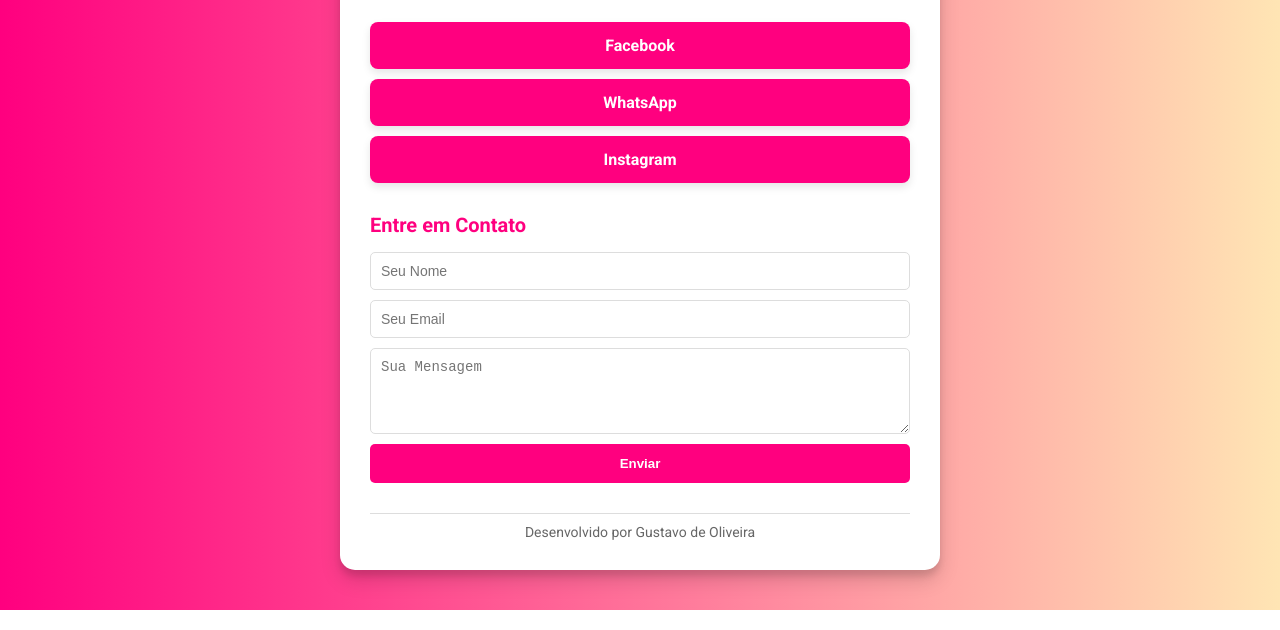
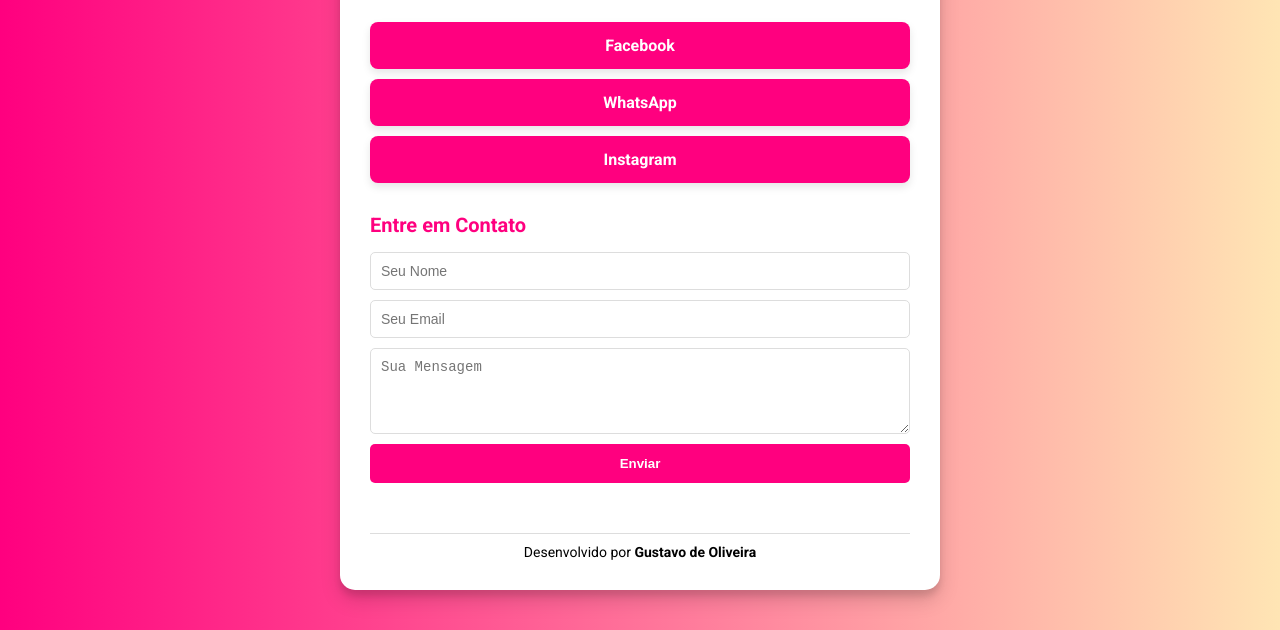
Before and after one commit to gustxsw/andressa_bio, a plain HTML site: page index.html in a window 1280 px wide. Shown: the part 271-901 px from the top of the page. Drawn offline with nearby package versions, Linux system fonts and the light colour scheme.

Commit message:
desenvolvedor

```diff
--- a/css/styles.css
+++ b/css/styles.css
@@ -145,6 +145,7 @@ body {
     border-radius: 5px;
     cursor: pointer;
     transition: background-color 0.3s, transform 0.2s ease;
+    margin-bottom: 20px;
 }
 
 .contact-form button:hover {
@@ -161,10 +162,24 @@ body {
 .footer {
     margin-top: 30px;
     font-size: 14px;
-    color: var(--secondary-color);
+    color: #000000; /* Deixa o texto branco */
     border-top: 1px solid #ddd;
     padding-top: 10px;
+    text-align: center;
 }
+
+.footer a {
+    color: #000000; /* Deixa o link preto */
+    text-decoration: none; /* Remove o sublinhado */
+    font-size: 14px; /* Ajusta o tamanho do texto */
+    font-weight: bold;
+    transition: color 0.3s ease;
+}
+
+.footer a:hover {
+    color: var(--button-hover-color); /* Cor ao passar o mouse */
+}
+
 
 /* Design Responsivo */
 @media (max-width: 768px) {
--- a/index.html
+++ b/index.html
@@ -56,8 +56,11 @@
 
 
             <footer class="footer">
-                <p>Desenvolvido por Gustavo de Oliveira</p>
+                <p>
+                    Desenvolvido por <a href="https://www.instagram.com/gust.xsw/" target="_blank" rel="noopener noreferrer">Gustavo de Oliveira</a>
+                </p>
             </footer>
+
         </div>
     </div>
 
```
